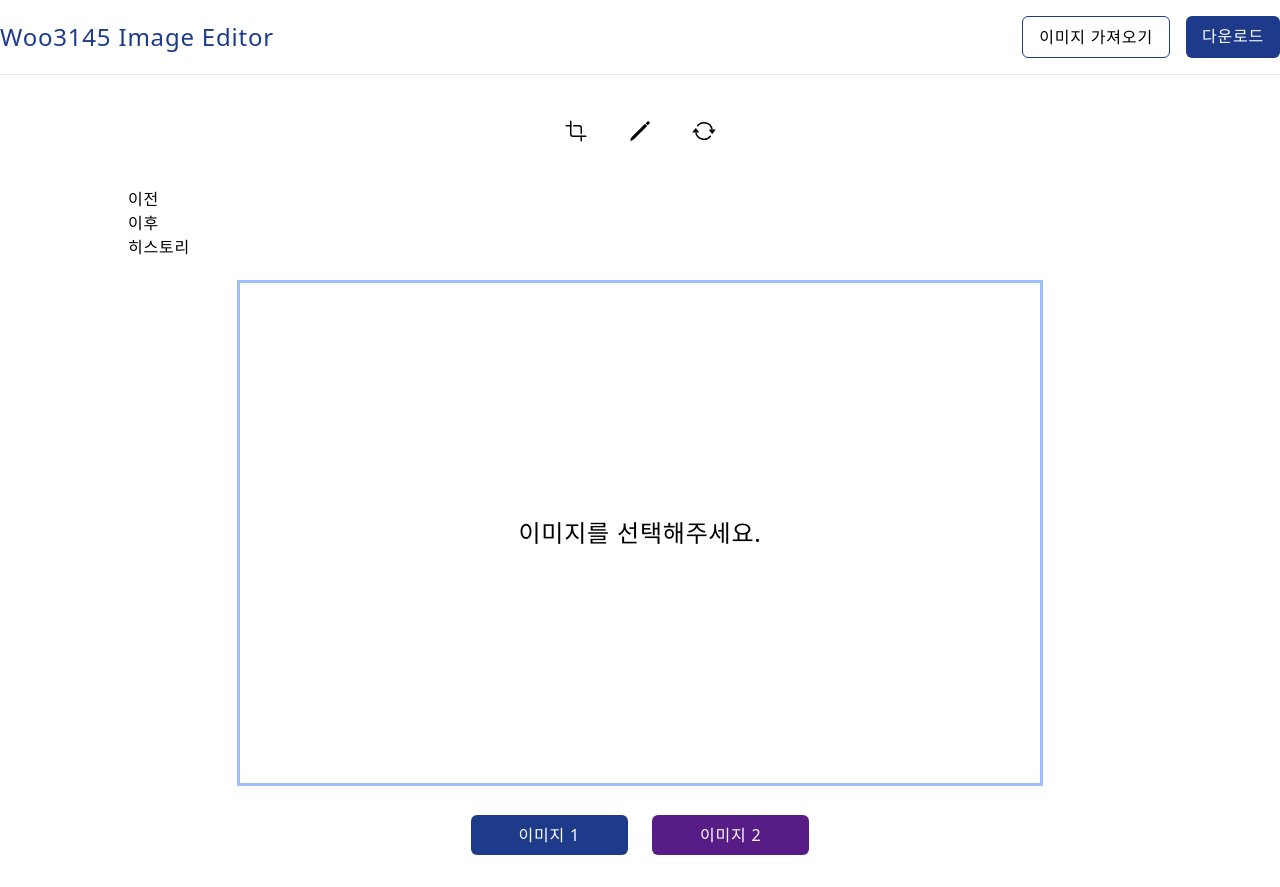
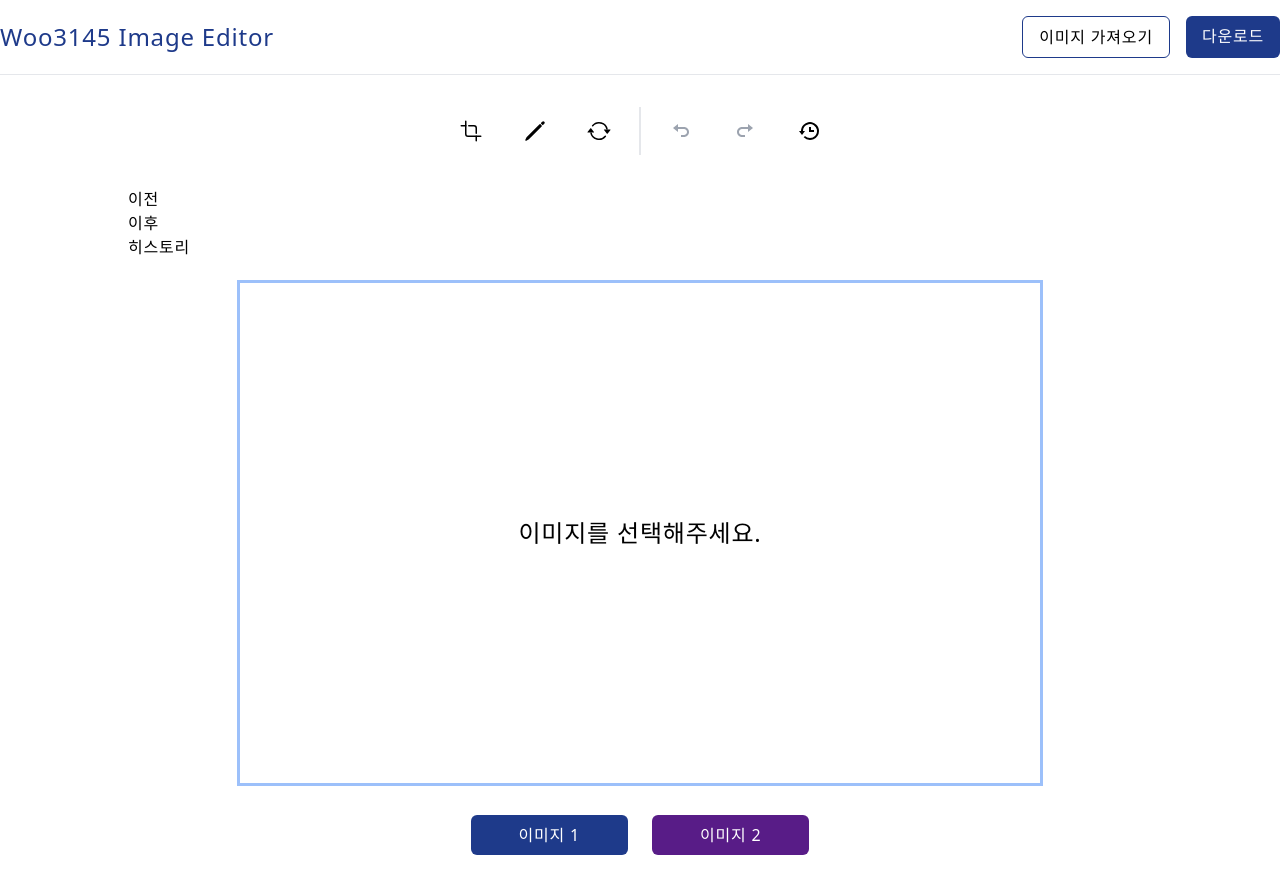
Before and after one commit to woo3145/image-editor-app, a React (Create React App) app: page / in a window 1280 px wide. Built offline with nearby package versions, Linux system fonts and the light colour scheme.

Commit message:
Work - History Controller UI 작업

```diff
--- a/src/App.tsx
+++ b/src/App.tsx
@@ -1,6 +1,7 @@
 import { useState } from 'react';
-import Controller from './component/Controller';
+import ModeController from './component/ModeController';
 import Header from './component/Header';
+import HistoryController from './component/HistoryController';
 import ImageEditor from './component/ImageEditor';
 import DragAreaProvider from './context/DragAreaProvider';
 import DrawProvider from './context/DrawProvider';
@@ -20,7 +21,10 @@ function App() {
         <Header setImageUrl={setImageUrl} />
         <div className="max-w-screen-2xl mx-auto py-8 flex flex-col items-center">
           <EditModeProvider>
-            <Controller />
+            <div className="flex divide-x-2">
+              <ModeController />
+              <HistoryController />
+            </div>
             {/* Image Editor */}
             <ImageLayerProvider>
               <DragAreaProvider>
--- a/src/component/ControllerItem.tsx
+++ b/src/component/ControllerItem.tsx
@@ -1,26 +1,32 @@
 import { MouseEvent, ReactNode } from 'react';
-import { EditModeType } from '../context/EditModeProvider';
 import TooltipIcon from './TooltipIcon';
 
 interface Props {
-  mode: EditModeType;
+  text: string;
   selected: boolean;
+  disabled?: boolean;
   icon: ReactNode;
   onClickHandler: (e: MouseEvent<HTMLLIElement>) => void;
 }
 
-const ControllerItem = ({ mode, selected, icon, onClickHandler }: Props) => {
+const ControllerItem = ({
+  text,
+  selected,
+  disabled,
+  icon,
+  onClickHandler,
+}: Props) => {
   return (
     <li
-      id={mode}
+      id={text}
       onClick={onClickHandler}
-      className={`p-3 ${
-        selected
-          ? 'bg-blue-900 text-white'
-          : 'hover:bg-blue-900 hover:text-white duration-200'
-      } rounded-md cursor-pointer group`}
+      className={`p-3 ${selected && 'bg-blue-900 text-white'} ${
+        !selected &&
+        !disabled &&
+        'hover:bg-blue-900 hover:text-white duration-200'
+      } ${disabled && 'text-gray-400'} rounded-md cursor-pointer group`}
     >
-      <TooltipIcon icon={icon} tooltip={mode} />
+      <TooltipIcon icon={icon} tooltip={text} />
     </li>
   );
 };
--- /dev/null
+++ b/src/component/HistoryController.tsx
@@ -0,0 +1,70 @@
+import { BiUndo, BiRedo, BiHistory } from 'react-icons/bi';
+import { MouseEvent, ReactNode, useMemo } from 'react';
+import ControllerItem from './ControllerItem';
+import useImageHistory from '../hooks/useImageHistory';
+
+const HistoryController = () => {
+  const { prev, next, history, historyIdx } = useImageHistory();
+  // Mode Switching
+  const onClickHandler = (e: MouseEvent<HTMLLIElement>) => {
+    const command = e.currentTarget.id;
+    if (command === 'Undo') {
+      prev();
+    } else if (command === 'Redo') {
+      next();
+    } else if (command === 'History') {
+      console.log(history);
+    }
+  };
+  const controllerItems: {
+    text: string;
+    icon: ReactNode;
+    checkDisabled: () => boolean;
+  }[] = useMemo(() => {
+    return [
+      {
+        text: 'Undo',
+        icon: <BiUndo className="text-2xl" />,
+        checkDisabled: () => {
+          if (historyIdx === null || !history) return true;
+          return historyIdx < 1;
+        },
+      },
+      {
+        text: 'Redo',
+        icon: <BiRedo className="text-2xl" />,
+        checkDisabled: () => {
+          if (historyIdx === null || !history) return true;
+          return historyIdx >= history.length - 1;
+        },
+      },
+      {
+        text: 'History',
+        icon: <BiHistory className="text-2xl" />,
+        checkDisabled: () => {
+          if (!history) return true;
+          return false;
+        },
+      },
+    ];
+  }, [history, historyIdx]);
+
+  return (
+    <ul className="w-full flex items-center justify-center gap-4 px-4">
+      {controllerItems.map(({ text, icon, checkDisabled }, idx) => {
+        return (
+          <ControllerItem
+            key={idx}
+            text={text}
+            onClickHandler={onClickHandler}
+            selected={false}
+            disabled={checkDisabled()}
+            icon={icon}
+          />
+        );
+      })}
+    </ul>
+  );
+};
+
+export default HistoryController;
--- a/src/component/Controller.tsx
+++ b/src/component/ModeController.tsx
@@ -8,7 +8,7 @@ import {
   isEditModeType,
 } from '../context/EditModeProvider';
 
-const Controller = () => {
+const ModeController = () => {
   const { editMode, setEditMode } = useContext(EditModeContext);
   // Mode Switching
   const onClickHandler = (e: MouseEvent<HTMLLIElement>) => {
@@ -17,20 +17,20 @@ const Controller = () => {
     if (!isEditModeType(selectedMode)) return;
     setEditMode(selectedMode === editMode ? 'None' : selectedMode);
   };
-  const controllerItems: { mode: EditModeType; icon: ReactNode }[] = [
-    { mode: 'Crop', icon: <IoCropOutline className="text-2xl" /> },
-    { mode: 'Draw', icon: <IoPencilOutline className="text-2xl" /> },
-    { mode: 'Rotate', icon: <BsArrowRepeat className="text-2xl" /> },
+  const controllerItems: { text: EditModeType; icon: ReactNode }[] = [
+    { text: 'Crop', icon: <IoCropOutline className="text-2xl" /> },
+    { text: 'Draw', icon: <IoPencilOutline className="text-2xl" /> },
+    { text: 'Rotate', icon: <BsArrowRepeat className="text-2xl" /> },
   ];
   return (
-    <ul className="w-full flex items-center justify-center gap-4">
-      {controllerItems.map(({ mode, icon }, idx) => {
+    <ul className="w-full flex items-center justify-center gap-4 px-4">
+      {controllerItems.map(({ text, icon }, idx) => {
         return (
           <ControllerItem
             key={idx}
-            mode={mode}
+            text={text}
             onClickHandler={onClickHandler}
-            selected={editMode === mode}
+            selected={editMode === text}
             icon={icon}
           />
         );
@@ -39,4 +39,4 @@ const Controller = () => {
   );
 };
 
-export default Controller;
+export default ModeController;
--- a/src/hooks/useImageHistory.tsx
+++ b/src/hooks/useImageHistory.tsx
@@ -19,7 +19,7 @@ const useImageHistory = () => {
     setHistoryIdx(historyIdx + 1);
   };
 
-  return { prev, next, history };
+  return { prev, next, history, historyIdx };
 };
 
 export default useImageHistory;
```
